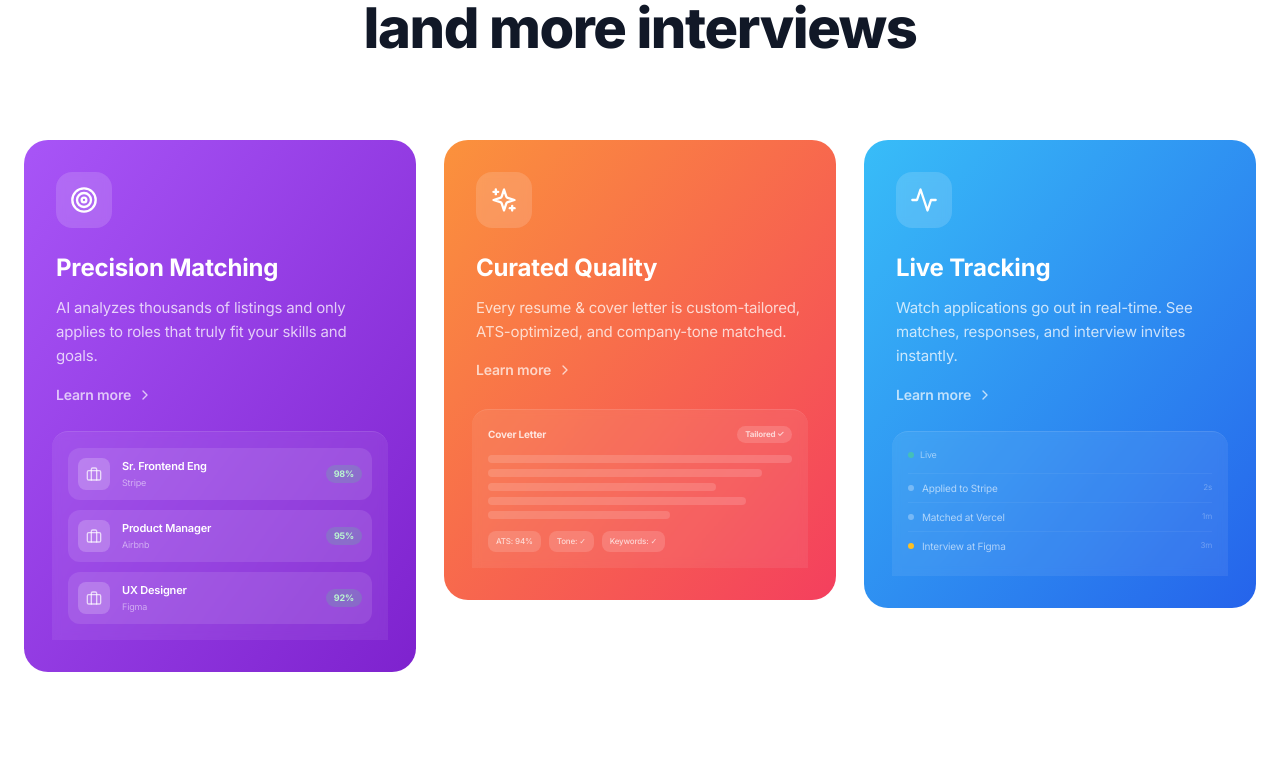
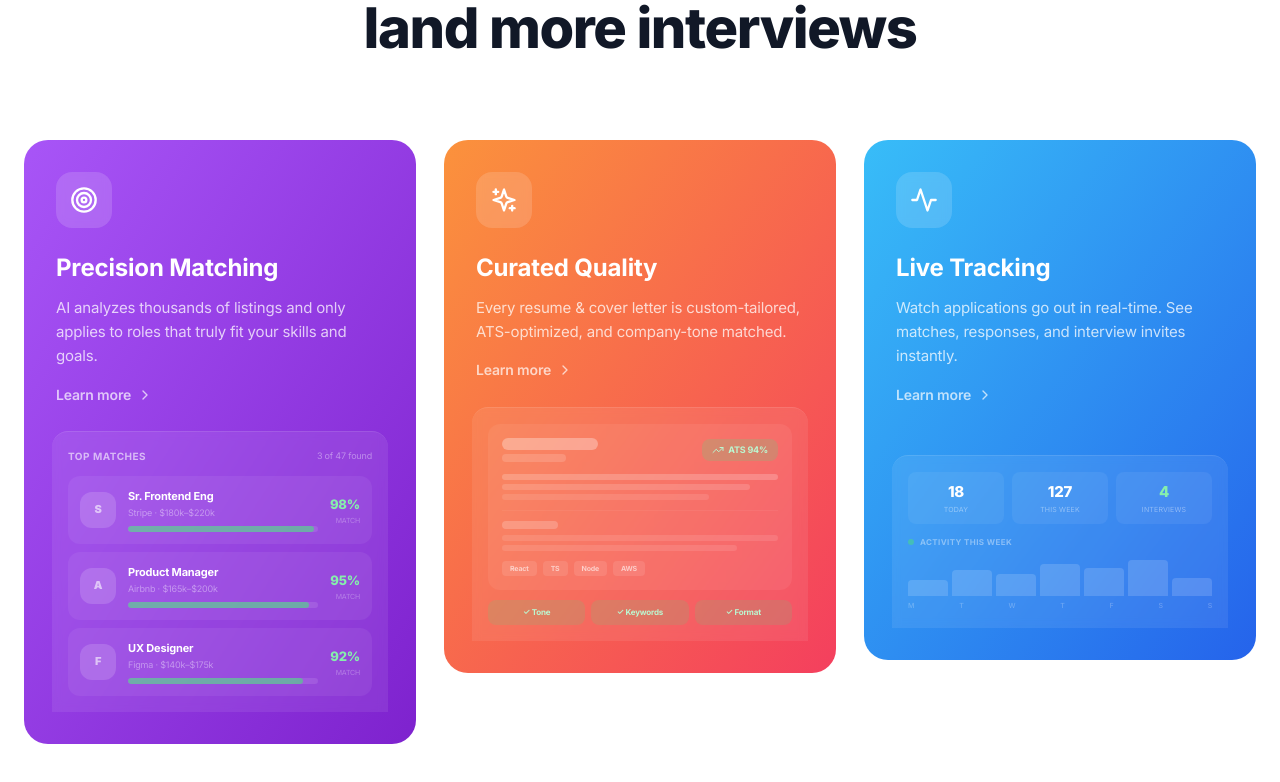
Before and after one commit to ranoli90/Jobhuntin, a React (Vite) app in the folder apps/web/: page / in a window 1280 px wide. Shown: the part 1638-2420 px from the top of the page. Built offline with nearby package versions, Linux system fonts and the light colour scheme; no server answers.

Commit message:
Improve product cards: richer mock UIs with match bars, resume doc preview, activity chart

```diff
--- a/apps/web/src/pages/Homepage.tsx
+++ b/apps/web/src/pages/Homepage.tsx
@@ -4,7 +4,7 @@ import { magicLinkService } from '../services/magicLinkService';
 import {
   ArrowRight, MailCheck, Target, Sparkles, Activity,
   Upload, SlidersHorizontal, Send, Trophy,
-  ChevronRight, Check, Star, Briefcase, TrendingUp, Eye
+  ChevronRight, Check, Star, Briefcase, TrendingUp
 } from 'lucide-react';
 import { pushToast } from '../lib/toast';
 import { SEO } from '../components/marketing/SEO';
@@ -277,88 +277,149 @@ export default function Homepage() {
           </FadeIn>
 
           <div className="grid md:grid-cols-3 gap-7">
-            {[
-              {
-                gradient: "from-purple-500 to-purple-700",
-                shadow: "shadow-purple-500/25",
-                icon: Target,
-                title: "Precision Matching",
-                desc: "AI analyzes thousands of listings and only applies to roles that truly fit your skills and goals.",
-                mockContent: (
-                  <div className="space-y-2.5">
-                    {[{ role: "Sr. Frontend Eng", co: "Stripe", match: "98%" }, { role: "Product Manager", co: "Airbnb", match: "95%" }, { role: "UX Designer", co: "Figma", match: "92%" }].map((j, i) => (
-                      <div key={i} className="flex items-center gap-3 bg-white/10 rounded-xl p-2.5">
-                        <div className="w-8 h-8 rounded-lg bg-white/20 flex items-center justify-center"><Briefcase className="w-4 h-4 text-white/70" /></div>
-                        <div className="flex-1 min-w-0"><p className="text-[11px] font-semibold text-white truncate">{j.role}</p><p className="text-[9px] text-white/50">{j.co}</p></div>
-                        <div className="px-2 py-0.5 rounded-full bg-green-400/20 text-[9px] font-bold text-green-200">{j.match}</div>
+            {/* ── Card 1: Precision Matching (Purple) ── */}
+            <FadeIn delay={0}>
+              <div className="group rounded-3xl overflow-hidden bg-gradient-to-br from-purple-500 to-purple-700 shadow-purple-500/25 p-7 sm:p-8 pb-0 min-h-[520px] flex flex-col hover:-translate-y-2 transition-all duration-300 hover:shadow-2xl">
+                <div className="flex-1">
+                  <div className="w-14 h-14 rounded-2xl bg-white/15 backdrop-blur-sm flex items-center justify-center mb-6">
+                    <Target className="w-7 h-7 text-white" />
+                  </div>
+                  <h3 className="text-2xl font-bold text-white mb-3">Precision Matching</h3>
+                  <p className="text-white/75 leading-relaxed text-[15px] mb-2">AI analyzes thousands of listings and only applies to roles that truly fit your skills and goals.</p>
+                  <a href="#how-it-works" className="inline-flex items-center gap-1.5 text-white/70 hover:text-white font-semibold text-sm mt-2 group/l">
+                    Learn more <ChevronRight className="w-4 h-4 group-hover/l:translate-x-1 transition-transform" />
+                  </a>
+                </div>
+                <div className="mt-6 bg-white/[0.08] backdrop-blur-sm rounded-t-2xl p-4 -mx-1 border-t border-white/10">
+                  <div className="flex items-center justify-between mb-3">
+                    <span className="text-[10px] font-bold text-white/60 uppercase tracking-wider">Top Matches</span>
+                    <span className="text-[9px] text-white/40">3 of 47 found</span>
+                  </div>
+                  {[
+                    { role: "Sr. Frontend Eng", co: "Stripe", match: 98, salary: "$180k–$220k" },
+                    { role: "Product Manager", co: "Airbnb", match: 95, salary: "$165k–$200k" },
+                    { role: "UX Designer", co: "Figma", match: 92, salary: "$140k–$175k" },
+                  ].map((j, i) => (
+                    <div key={i} className="flex items-center gap-3 bg-white/[0.06] rounded-xl p-3 mb-2 last:mb-0">
+                      <div className="w-9 h-9 rounded-xl bg-white/15 flex items-center justify-center text-[11px] font-black text-white/60 shrink-0">{j.co.charAt(0)}</div>
+                      <div className="flex-1 min-w-0">
+                        <p className="text-[11px] font-bold text-white truncate">{j.role}</p>
+                        <p className="text-[9px] text-white/40">{j.co} · {j.salary}</p>
+                        <div className="mt-1.5 h-1.5 w-full bg-white/10 rounded-full overflow-hidden">
+                          <div className="h-full bg-green-400/60 rounded-full" style={{ width: `${j.match}%` }} />
+                        </div>
+                      </div>
+                      <div className="text-right shrink-0">
+                        <div className="text-[13px] font-extrabold text-green-300">{j.match}%</div>
+                        <div className="text-[7px] text-white/30 uppercase">match</div>
+                      </div>
+                    </div>
+                  ))}
+                </div>
+              </div>
+            </FadeIn>
+
+            {/* ── Card 2: Curated Quality (Orange) ── */}
+            <FadeIn delay={120}>
+              <div className="group rounded-3xl overflow-hidden bg-gradient-to-br from-orange-400 to-rose-500 shadow-orange-500/25 p-7 sm:p-8 pb-0 min-h-[520px] flex flex-col hover:-translate-y-2 transition-all duration-300 hover:shadow-2xl">
+                <div className="flex-1">
+                  <div className="w-14 h-14 rounded-2xl bg-white/15 backdrop-blur-sm flex items-center justify-center mb-6">
+                    <Sparkles className="w-7 h-7 text-white" />
+                  </div>
+                  <h3 className="text-2xl font-bold text-white mb-3">Curated Quality</h3>
+                  <p className="text-white/75 leading-relaxed text-[15px] mb-2">Every resume &amp; cover letter is custom-tailored, ATS-optimized, and company-tone matched.</p>
+                  <a href="#features" className="inline-flex items-center gap-1.5 text-white/70 hover:text-white font-semibold text-sm mt-2 group/l">
+                    Learn more <ChevronRight className="w-4 h-4 group-hover/l:translate-x-1 transition-transform" />
+                  </a>
+                </div>
+                <div className="mt-6 bg-white/[0.08] backdrop-blur-sm rounded-t-2xl p-4 -mx-1 border-t border-white/10">
+                  {/* Mini resume document mock */}
+                  <div className="bg-white/[0.06] rounded-xl p-3.5">
+                    <div className="flex items-center justify-between mb-3">
+                      <div>
+                        <div className="h-3 w-24 bg-white/30 rounded-full mb-1" />
+                        <div className="h-2 w-16 bg-white/15 rounded-full" />
+                      </div>
+                      <div className="px-2.5 py-1 rounded-lg bg-green-400/20 text-[9px] font-bold text-green-200 flex items-center gap-1">
+                        <TrendingUp className="w-3 h-3" /> ATS 94%
+                      </div>
+                    </div>
+                    <div className="space-y-1">
+                      <div className="h-1.5 bg-white/20 rounded-full w-full" />
+                      <div className="h-1.5 bg-white/15 rounded-full w-[90%]" />
+                      <div className="h-1.5 bg-white/10 rounded-full w-[75%]" />
+                    </div>
+                    <div className="mt-2.5 pt-2.5 border-t border-white/5">
+                      <div className="h-2 w-14 bg-white/20 rounded-full mb-1.5" />
+                      <div className="space-y-1">
+                        <div className="h-1.5 bg-white/10 rounded-full w-full" />
+                        <div className="h-1.5 bg-white/10 rounded-full w-[85%]" />
+                      </div>
+                    </div>
+                    <div className="mt-2.5 flex gap-1.5 flex-wrap">
+                      {["React", "TS", "Node", "AWS"].map((s) => (
+                        <span key={s} className="px-2 py-0.5 rounded bg-white/10 text-[7px] font-bold text-white/60">{s}</span>
+                      ))}
+                    </div>
+                  </div>
+                  {/* Quality metrics */}
+                  <div className="mt-2.5 grid grid-cols-3 gap-1.5">
+                    {[
+                      { label: "Tone", icon: "✓", color: "bg-green-400/15 text-green-200" },
+                      { label: "Keywords", icon: "✓", color: "bg-green-400/15 text-green-200" },
+                      { label: "Format", icon: "✓", color: "bg-green-400/15 text-green-200" },
+                    ].map((m) => (
+                      <div key={m.label} className={cn("rounded-lg px-2 py-1.5 text-center text-[8px] font-bold", m.color)}>
+                        {m.icon} {m.label}
                       </div>
                     ))}
                   </div>
-                ),
-              },
-              {
-                gradient: "from-orange-400 to-rose-500",
-                shadow: "shadow-orange-500/25",
-                icon: Sparkles,
-                title: "Curated Quality",
-                desc: "Every resume & cover letter is custom-tailored, ATS-optimized, and company-tone matched.",
-                mockContent: (
-                  <div>
-                    <div className="flex items-center justify-between mb-3">
-                      <span className="text-[10px] font-bold text-white/80">Cover Letter</span>
-                      <span className="px-2 py-0.5 rounded-full bg-white/15 text-[8px] font-bold text-white/70">Tailored ✓</span>
+                </div>
+              </div>
+            </FadeIn>
+
+            {/* ── Card 3: Live Tracking (Blue) ── */}
+            <FadeIn delay={240}>
+              <div className="group rounded-3xl overflow-hidden bg-gradient-to-br from-sky-400 to-blue-600 shadow-blue-500/25 p-7 sm:p-8 pb-0 min-h-[520px] flex flex-col hover:-translate-y-2 transition-all duration-300 hover:shadow-2xl">
+                <div className="flex-1">
+                  <div className="w-14 h-14 rounded-2xl bg-white/15 backdrop-blur-sm flex items-center justify-center mb-6">
+                    <Activity className="w-7 h-7 text-white" />
+                  </div>
+                  <h3 className="text-2xl font-bold text-white mb-3">Live Tracking</h3>
+                  <p className="text-white/75 leading-relaxed text-[15px] mb-2">Watch applications go out in real-time. See matches, responses, and interview invites instantly.</p>
+                  <a href="#dashboard" className="inline-flex items-center gap-1.5 text-white/70 hover:text-white font-semibold text-sm mt-2 group/l">
+                    Learn more <ChevronRight className="w-4 h-4 group-hover/l:translate-x-1 transition-transform" />
+                  </a>
+                </div>
+                <div className="mt-6 bg-white/[0.08] backdrop-blur-sm rounded-t-2xl p-4 -mx-1 border-t border-white/10">
+                  {/* Mini stats row */}
+                  <div className="grid grid-cols-3 gap-2 mb-3">
+                    <div className="bg-white/[0.06] rounded-lg p-2 text-center">
+                      <div className="text-[15px] font-extrabold text-white">18</div>
+                      <div className="text-[7px] text-white/40 uppercase tracking-wide">Today</div>
                     </div>
-                    <div className="space-y-1.5">
-                      {[100, 90, 75, 85, 60].map((w, i) => (
-                        <div key={i} className="h-2 bg-white/15 rounded-full" style={{ width: `${w}%` }} />
-                      ))}
+                    <div className="bg-white/[0.06] rounded-lg p-2 text-center">
+                      <div className="text-[15px] font-extrabold text-white">127</div>
+                      <div className="text-[7px] text-white/40 uppercase tracking-wide">This week</div>
                     </div>
-                    <div className="mt-3 flex gap-2">
-                      <div className="px-2 py-1 rounded-lg bg-white/15 text-[8px] text-white/70 font-medium">ATS: 94%</div>
-                      <div className="px-2 py-1 rounded-lg bg-white/15 text-[8px] text-white/70 font-medium">Tone: ✓</div>
-                      <div className="px-2 py-1 rounded-lg bg-white/15 text-[8px] text-white/70 font-medium">Keywords: ✓</div>
+                    <div className="bg-white/[0.06] rounded-lg p-2 text-center">
+                      <div className="text-[15px] font-extrabold text-green-300">4</div>
+                      <div className="text-[7px] text-white/40 uppercase tracking-wide">Interviews</div>
                     </div>
                   </div>
-                ),
-              },
-              {
-                gradient: "from-sky-400 to-blue-600",
-                shadow: "shadow-blue-500/25",
-                icon: Activity,
-                title: "Live Tracking",
-                desc: "Watch applications go out in real-time. See matches, responses, and interview invites instantly.",
-                mockContent: (
-                  <div>
-                    <div className="flex items-center gap-1.5 mb-2.5"><div className="w-1.5 h-1.5 rounded-full bg-green-400 animate-pulse" /><span className="text-[9px] text-white/50">Live</span></div>
-                    {[{ a: "Applied to Stripe", t: "2s" }, { a: "Matched at Vercel", t: "1m" }, { a: "Interview at Figma", t: "3m" }].map((x, i) => (
-                      <div key={i} className="flex items-center gap-2 py-1.5 border-t border-white/5">
-                        <div className={cn("w-1.5 h-1.5 rounded-full", i === 2 ? "bg-amber-400" : "bg-white/30")} />
-                        <span className="text-[10px] text-white/60 flex-1">{x.a}</span>
-                        <span className="text-[8px] text-white/30">{x.t}</span>
-                      </div>
+                  {/* Activity bar chart */}
+                  <div className="flex items-center gap-1.5 mb-2"><div className="w-1.5 h-1.5 rounded-full bg-green-400 animate-pulse" /><span className="text-[8px] text-white/40 uppercase tracking-wider font-bold">Activity This Week</span></div>
+                  <div className="flex items-end gap-1 h-10 mb-1">
+                    {[40, 65, 55, 80, 70, 90, 45].map((h, i) => (
+                      <div key={i} className="flex-1 rounded-t bg-white/15 hover:bg-white/25 transition-colors" style={{ height: `${h}%` }} />
                     ))}
                   </div>
-                ),
-              },
-            ].map((card, idx) => (
-              <FadeIn key={card.title} delay={idx * 120}>
-                <div className={cn("group rounded-3xl overflow-hidden bg-gradient-to-br p-7 sm:p-8 pb-0 min-h-[460px] flex flex-col hover:-translate-y-2 transition-all duration-300 hover:shadow-2xl", card.gradient, card.shadow)}>
-                  <div className="flex-1">
-                    <div className="w-14 h-14 rounded-2xl bg-white/15 backdrop-blur-sm flex items-center justify-center mb-6">
-                      <card.icon className="w-7 h-7 text-white" />
-                    </div>
-                    <h3 className="text-2xl font-bold text-white mb-3">{card.title}</h3>
-                    <p className="text-white/75 leading-relaxed text-[15px] mb-2">{card.desc}</p>
-                    <a href="#how-it-works" className="inline-flex items-center gap-1.5 text-white/70 hover:text-white font-semibold text-sm mt-2 group/l">
-                      Learn more <ChevronRight className="w-4 h-4 group-hover/l:translate-x-1 transition-transform" />
-                    </a>
-                  </div>
-                  <div className="mt-6 bg-white/[0.07] backdrop-blur-sm rounded-t-2xl p-4 -mx-1 border-t border-white/10">
-                    {card.mockContent}
+                  <div className="flex justify-between text-[7px] text-white/25 font-medium">
+                    {["M", "T", "W", "T", "F", "S", "S"].map((d, i) => <span key={i}>{d}</span>)}
                   </div>
                 </div>
-              </FadeIn>
-            ))}
+              </div>
+            </FadeIn>
           </div>
         </div>
       </section>
```
